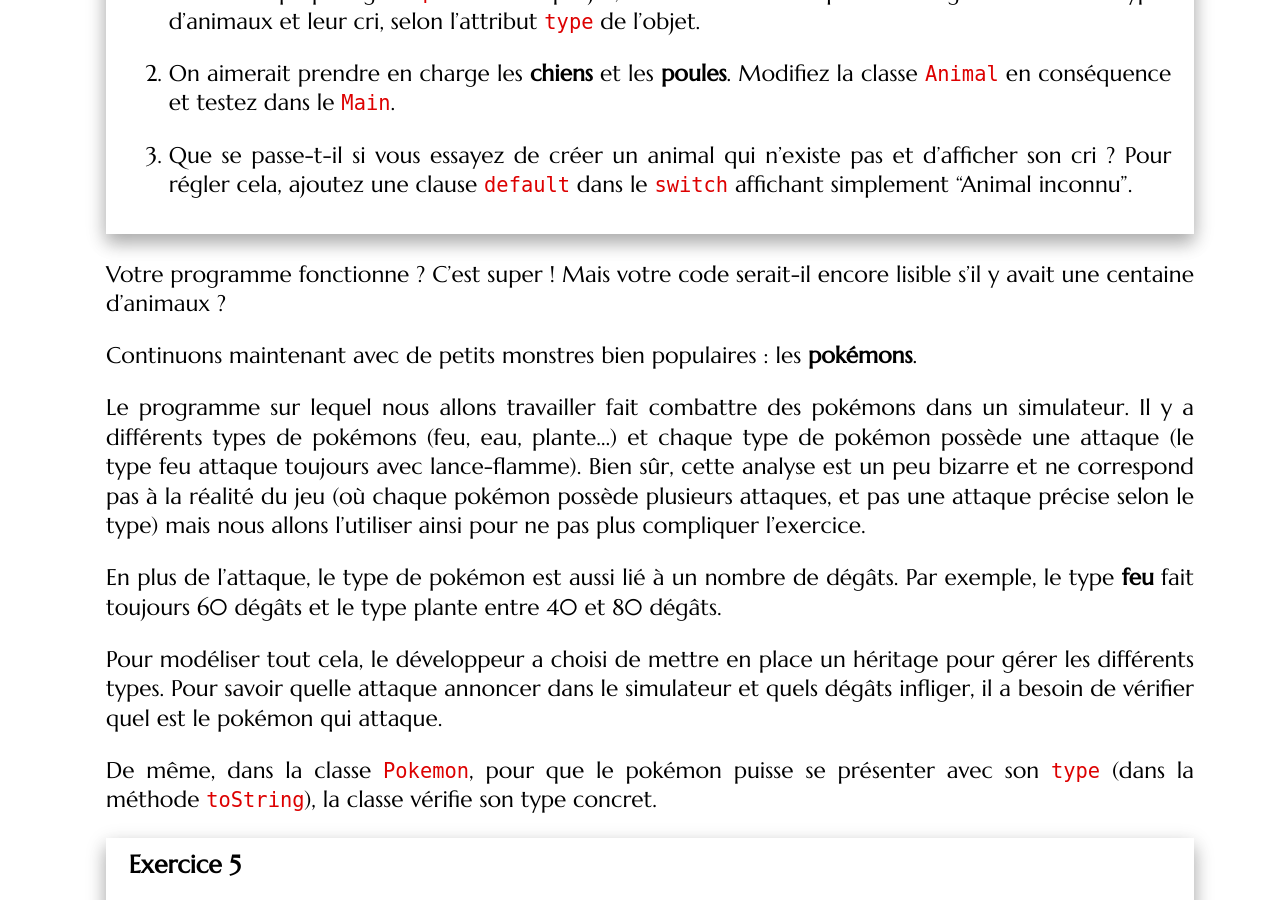
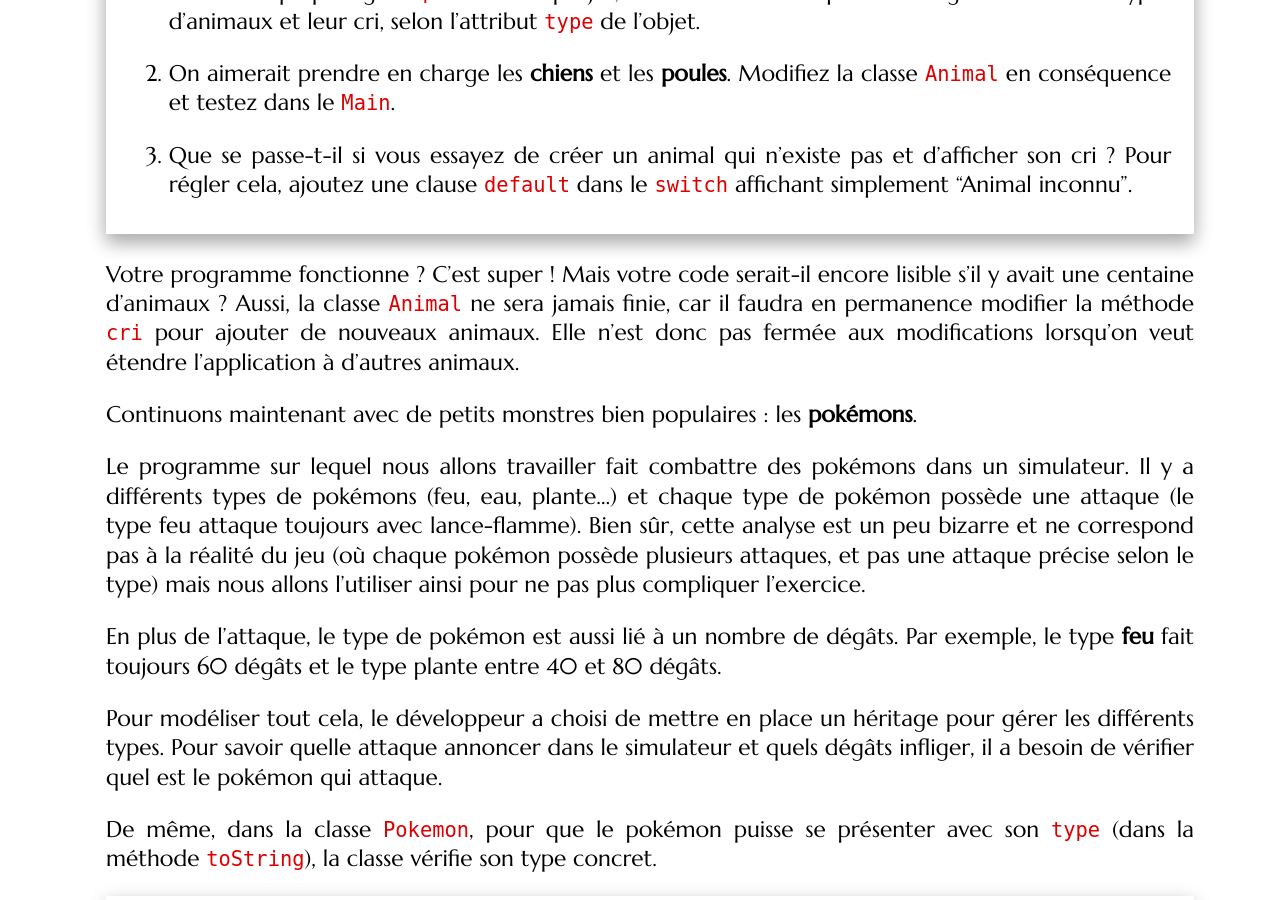
Before and after one commit to mgasquet/R304-QualiteDeveloppement, a Jekyll site: the page built from tutorials/tutorial3.md, in a window 1280 px wide and 900 px high, scrolled down 9723 px. Built offline with Jekyll 4.4.1, drawn with Linux system fonts in a browser that asks for light colours; some web fonts are replaced.

Commit message:
remarque pour Animal

```diff
--- a/tutorials/tutorial3.md
+++ b/tutorials/tutorial3.md
@@ -261,7 +261,7 @@ Pour vous mettre dans le bain et vous montrer la problématique derrière tout c
 
 </div>
 
-Votre programme fonctionne ? C'est super ! Mais votre code serait-il encore lisible s'il y avait une centaine d'animaux ?
+Votre programme fonctionne ? C'est super ! Mais votre code serait-il encore lisible s'il y avait une centaine d'animaux ? Aussi, la classe `Animal` ne sera jamais finie, car il faudra en permanence modifier la méthode `cri` pour ajouter de nouveaux animaux. Elle n'est donc pas fermée aux modifications lorsqu'on veut étendre l'application à d'autres animaux.
 
 Continuons maintenant avec de petits monstres bien populaires : les **pokémons**.
 
```
